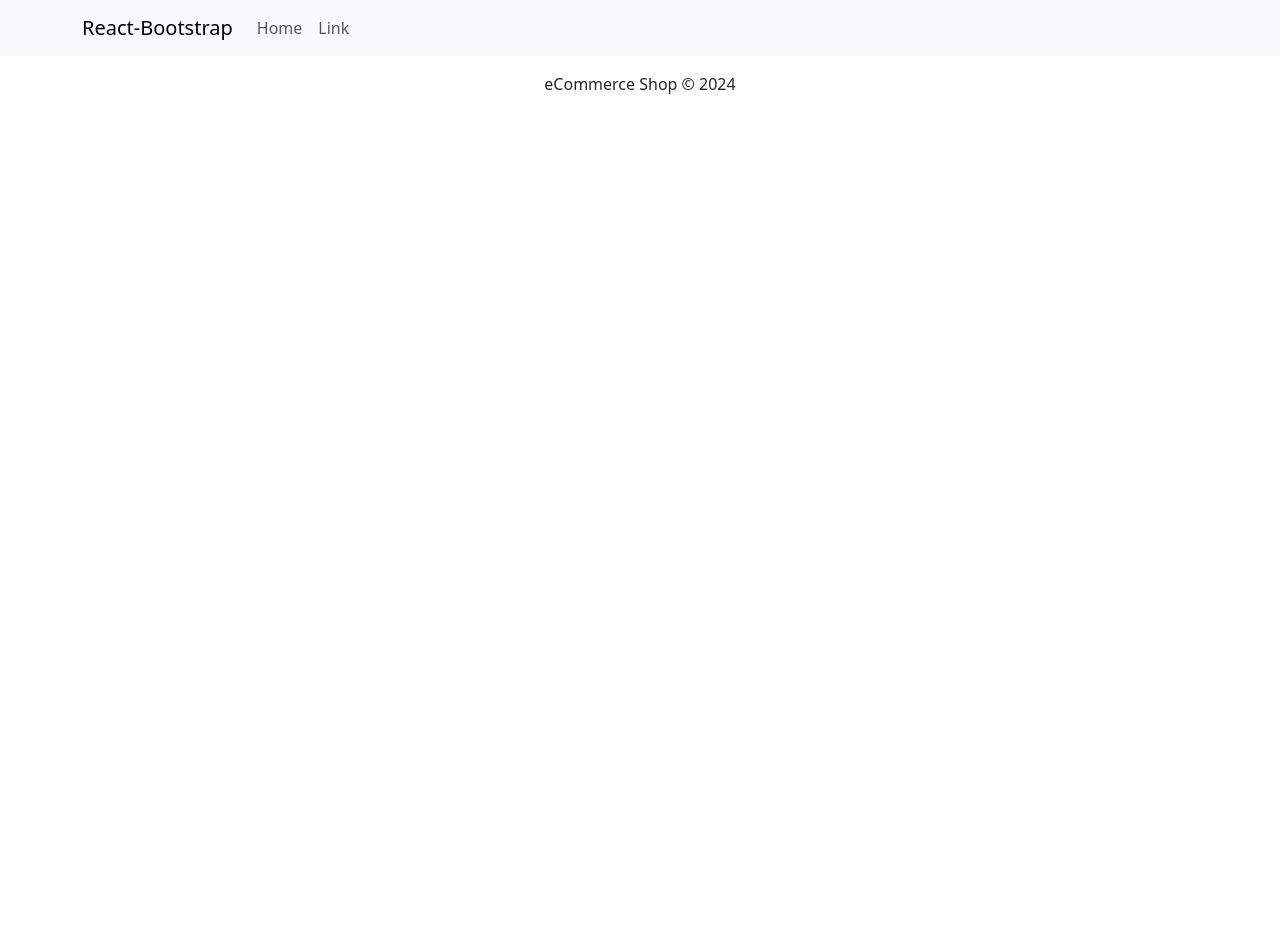
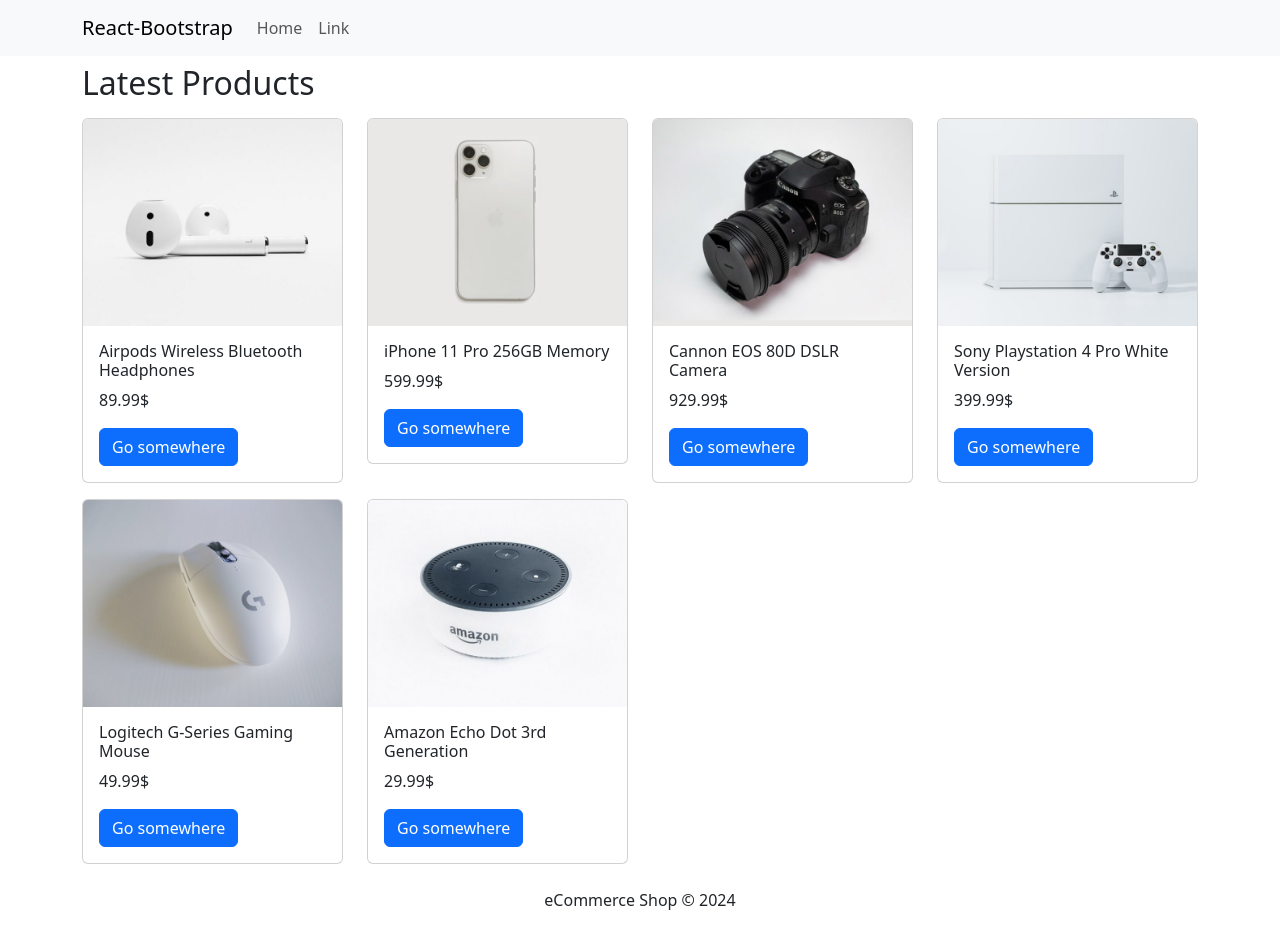
Before and after one commit to vladibo13/ecommerce-shop, a React (Create React App) app in the folder client/: page / in a window 1280 px wide. Before the commit the page ends 800 px from the top, so only its background shows below. Built offline with nearby package versions, Linux system fonts and the light colour scheme.

Commit message:
added footbar and navbar + homescreen

```diff
--- a/client/src/App.js
+++ b/client/src/App.js
@@ -1,13 +1,17 @@
+import { Container } from "react-bootstrap";
 import Footer from "./components/Footer";
 import NavigationBar from "./components/Navbar";
-
+import HomeScreen from "./Screens/HomeScreen";
 
 const App = () => {
   return (
     <>
       <NavigationBar />
       <main>
-      <Footer/>
+        <Container>
+          <HomeScreen />
+          <Footer />
+        </Container>
       </main>
     </>
   );
--- a/client/src/Screens/HomeScreen.jsx
+++ b/client/src/Screens/HomeScreen.jsx
@@ -0,0 +1,21 @@
+import React from "react";
+import { Col, Row } from "react-bootstrap";
+import products from "../products";
+import Product from "../components/Product";
+
+const HomeScreen = () => {
+  return (
+    <>
+      <h2 className="my-2">Latest Products</h2>
+      <Row>
+        {products.map((product) => (
+          <Col key={product._id} sm={12} md={6} lg={4} xl={3}>
+            <Product product={product} />
+          </Col>
+        ))}
+      </Row>
+    </>
+  );
+};
+
+export default HomeScreen;
--- a/client/src/components/Footer.jsx
+++ b/client/src/components/Footer.jsx
@@ -1,4 +1,4 @@
-import { Container, Row, Col } from 'react-bootstrap';
+import { Container, Row, Col } from "react-bootstrap";
 
 const Footer = () => {
   const currentYear = new Date().getFullYear();
@@ -7,7 +7,7 @@
     <footer>
       <Container>
         <Row>
-          <Col className='text-center py-3'>
+          <Col className="text-center py-3">
             <p>eCommerce Shop &copy; {currentYear}</p>
           </Col>
         </Row>
--- /dev/null
+++ b/client/src/components/Product.jsx
@@ -0,0 +1,17 @@
+import Button from "react-bootstrap/Button";
+import Card from "react-bootstrap/Card";
+
+const Product = ({ product }) => {
+  return (
+    <Card className="my-2">
+      <Card.Img variant="top" src={product.image} />
+      <Card.Body>
+        <Card.Title as="h6">{product.name}</Card.Title>
+        <Card.Text>{product.price}$</Card.Text>
+        <Button variant="primary">Go somewhere</Button>
+      </Card.Body>
+    </Card>
+  );
+};
+
+export default Product;
```
Also changed, not shown: client/src/components/Navbar.jsx (+4 -4 lines).
